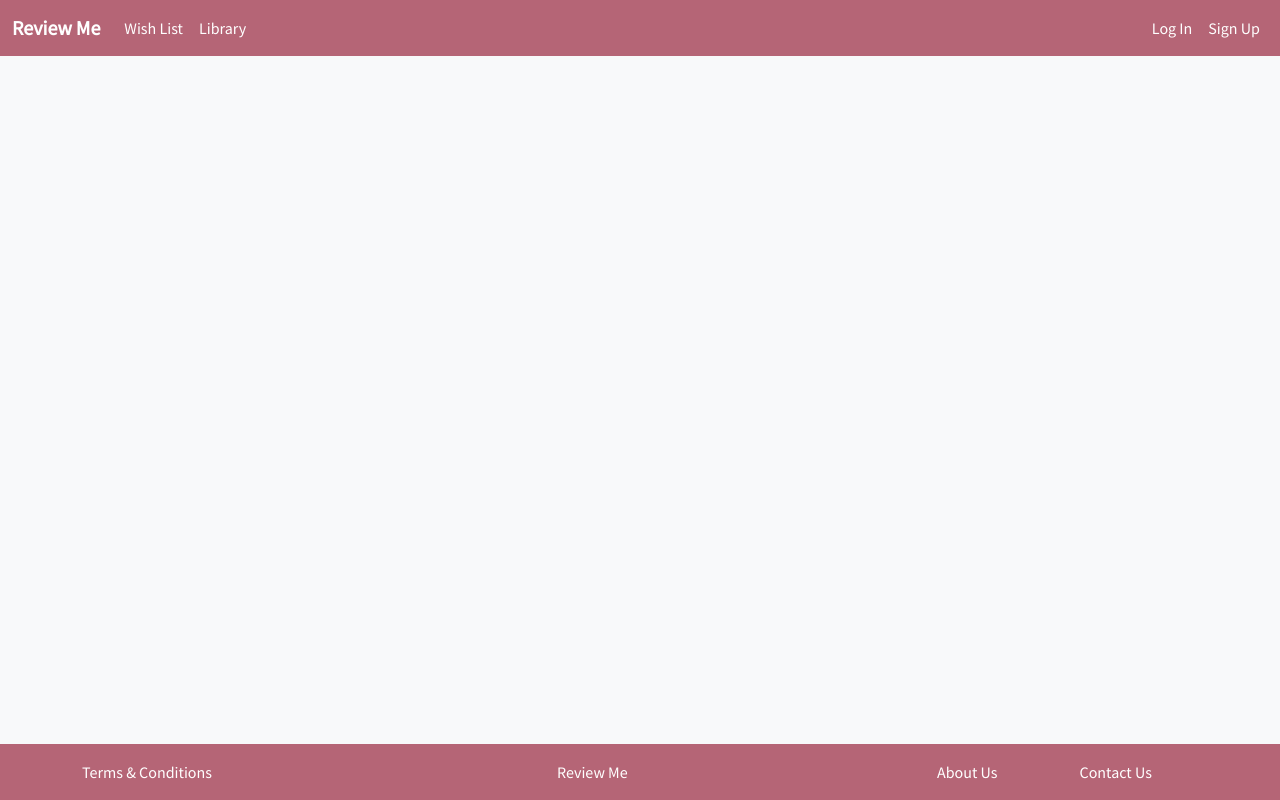
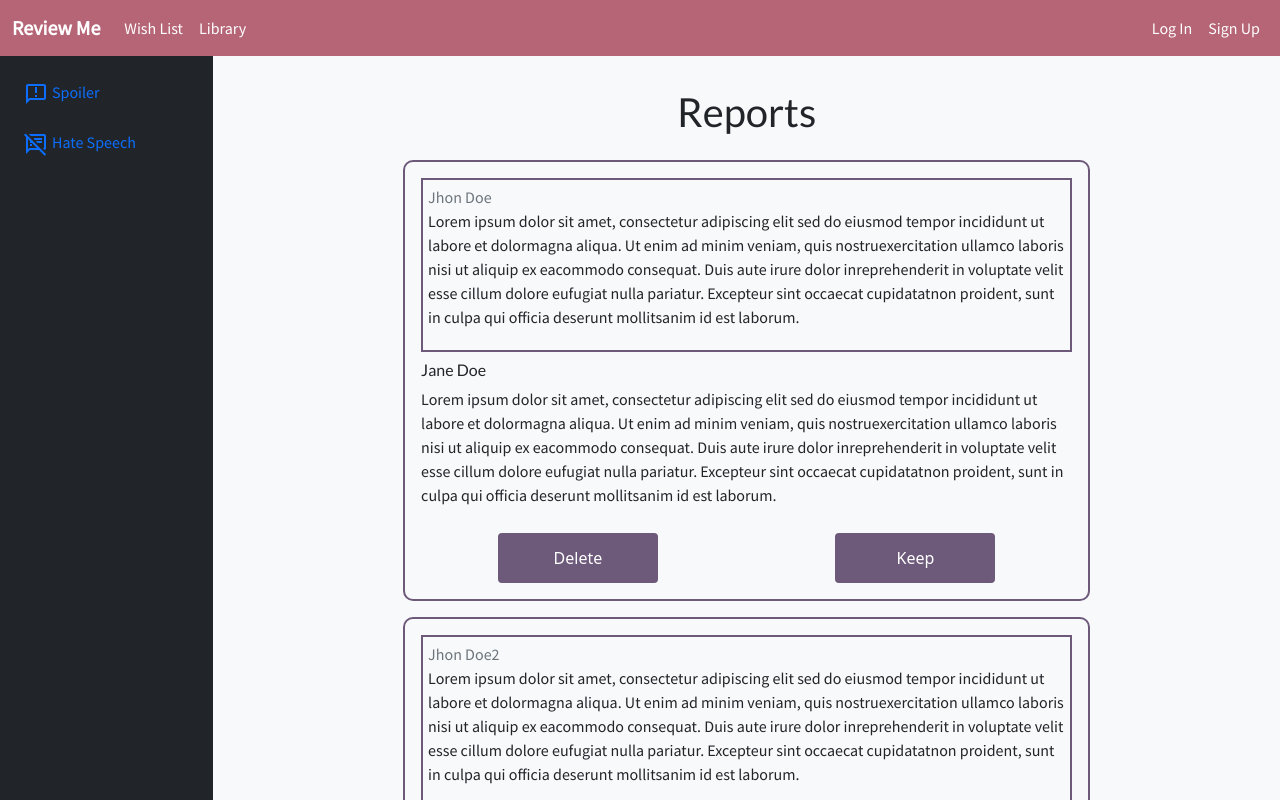
Before and after one commit to hyunjiLeeTech/ReviewMe, a React (Create React App) app in the folder frontend/: page /report-admin in a window 1280 px wide. Shown: the top 800 px of the page. Built offline with nearby package versions, Linux system fonts and the light colour scheme.

Commit message:
RVM 29 - Create Admin Page (#28)
* RVM-29 Create Report Manager Page

* RVM-29 Add card

* RVM-29 Add styling

```diff
--- a/frontend/package.json
+++ b/frontend/package.json
@@ -3,10 +3,12 @@
   "version": "0.1.0",
   "private": true,
   "dependencies": {
+    "@material-ui/icons": "^4.11.2",
     "@testing-library/jest-dom": "^5.11.4",
     "@testing-library/react": "^11.1.0",
     "@testing-library/user-event": "^12.1.10",
     "bootstrap": "^5.0.1",
+    "bootstrap-icons": "^1.5.0",
     "emailjs-com": "^3.0.2",
     "react": "^17.0.2",
     "react-dom": "^17.0.2",
--- a/frontend/src/App.js
+++ b/frontend/src/App.js
@@ -14,6 +14,8 @@ import Report from "./components/Report/Report";
 import BookDetails from "./components/BookDetails/BookDetails";
 import BookShelf from "./components/BookShelf/BookShelf";
 import TermCondition from "./components/TermCondition/TermCondition";
+
+import ReportManager from "./components/ReportManager/ReportManager";
 
 function App() {
   return (
@@ -51,6 +53,9 @@ function App() {
           <Route exact path="/wish-list">
             <BookShelf title="Wish List" />
           </Route>
+          <Route exact path="/report-admin">
+            <ReportManager />
+          </Route>
           <Route path="/terms">
             <TermCondition />
           </Route>
--- /dev/null
+++ b/frontend/src/components/ReportManager/ReportComment.js
@@ -0,0 +1,39 @@
+import React from "react";
+
+const ReportComment = (props) => {
+  const { reporterName, reporterComment, reviewerName, reviewerComment } =
+    props;
+  return (
+    <div>
+      <div className="comments-box p-3 mt-3">
+        <div className="reporter-comment">
+          <div className="d-flex justify-content-between align-items-center">
+            {" "}
+            <span className="text-muted">{reporterName}</span>{" "}
+          </div>
+          <div className="d-flex justify-content-between align-items-center">
+            <p>{reporterComment}</p>
+          </div>
+        </div>
+        <div className="mt-2">
+          <h6>{reviewerName}</h6>
+          <p>{reviewerComment}</p>
+        </div>
+        <div className="row text-center">
+          <div className="col">
+            <button className="btn mx-4" type="button">
+              Delete
+            </button>
+          </div>
+          <div className="col">
+            <button className="btn mx-4" type="button">
+              Keep
+            </button>
+          </div>
+        </div>
+      </div>
+    </div>
+  );
+};
+
+export default ReportComment;
--- /dev/null
+++ b/frontend/src/components/ReportManager/ReportManager.css
@@ -0,0 +1,18 @@
+#side-navigation {
+  background-color: #b56576;
+}
+
+.reporter-comment {
+  border: 2px solid;
+  border-color: #6d597a;
+  padding: 5px;
+}
+.cards {
+  border: none;
+}
+
+.comments-box {
+  border: 2px solid;
+  border-color: #6d597a;
+  border-radius: 10px;
+}
--- /dev/null
+++ b/frontend/src/components/ReportManager/ReportManager.js
@@ -0,0 +1,106 @@
+import React from "react";
+import AnnouncementOutlinedIcon from "@material-ui/icons/AnnouncementOutlined";
+import SpeakerNotesOffOutlinedIcon from "@material-ui/icons/SpeakerNotesOffOutlined";
+
+import "./ReportManager.css";
+import ReportComment from "./ReportComment";
+
+const ReportManager = (props) => {
+  const commentList = [
+    {
+      reporterName: "Jhon Doe",
+      reporterComment: "This book sucks",
+      reviewerName: "Jane Doe",
+      reviewerComment: "Thi contains something bad",
+      type: "hate speech",
+    },
+    {
+      reporterName: "Jhon Doe",
+      reporterComment:
+        "Lorem ipsum dolor sit amet, consectetur adipiscing elit sed do eiusmod tempor incididunt ut labore et dolormagna aliqua. Ut enim ad minim veniam, quis nostruexercitation ullamco laboris nisi ut aliquip ex eacommodo consequat. Duis aute irure dolor inreprehenderit in voluptate velit esse cillum dolore eufugiat nulla pariatur. Excepteur sint occaecat cupidatatnon proident, sunt in culpa qui officia deserunt mollitsanim id est laborum.",
+      reviewerName: "Jane Doe",
+      reviewerComment:
+        "Lorem ipsum dolor sit amet, consectetur adipiscing elit sed do eiusmod tempor incididunt ut labore et dolormagna aliqua. Ut enim ad minim veniam, quis nostruexercitation ullamco laboris nisi ut aliquip ex eacommodo consequat. Duis aute irure dolor inreprehenderit in voluptate velit esse cillum dolore eufugiat nulla pariatur. Excepteur sint occaecat cupidatatnon proident, sunt in culpa qui officia deserunt mollitsanim id est laborum.",
+      type: "spoiler",
+    },
+    {
+      reporterName: "Jhon Doe2",
+      reporterComment:
+        "Lorem ipsum dolor sit amet, consectetur adipiscing elit sed do eiusmod tempor incididunt ut labore et dolormagna aliqua. Ut enim ad minim veniam, quis nostruexercitation ullamco laboris nisi ut aliquip ex eacommodo consequat. Duis aute irure dolor inreprehenderit in voluptate velit esse cillum dolore eufugiat nulla pariatur. Excepteur sint occaecat cupidatatnon proident, sunt in culpa qui officia deserunt mollitsanim id est laborum.",
+      reviewerName: "Jane Doe3",
+      reviewerComment:
+        "Lorem ipsum dolor sit amet, consectetur adipiscing elit sed do eiusmod tempor incididunt ut labore et dolormagna aliqua. Ut enim ad minim veniam, quis nostruexercitation ullamco laboris nisi ut aliquip ex eacommodo consequat. Duis aute irure dolor inreprehenderit in voluptate velit esse cillum dolore eufugiat nulla pariatur. Excepteur sint occaecat cupidatatnon proident, sunt in culpa qui officia deserunt mollitsanim id est laborum.",
+      type: "spoiler",
+    },
+  ];
+  return (
+    <div className="container-fluid">
+      <div className="row flex-nowrap">
+        <div
+          id="side-navigation"
+          className="col-auto col-md-3 col-xl-2 px-sm-2 px-0 bg-dark"
+        >
+          <div className="d-flex flex-column align-items-center align-items-sm-start px-3 pt-2 text-white min-vh-100">
+            <ul
+              className="nav nav-pills flex-column mb-sm-auto mb-0 align-items-center align-items-sm-start"
+              id="menu"
+            >
+              <li className="nav-item mt-2">
+                <a href="#spoiler" className="nav-link align-middle px-0">
+                  <AnnouncementOutlinedIcon />
+                  <span className="ms-1 d-none d-sm-inline">Spoiler</span>
+                </a>
+              </li>
+              <li className="nav-item mt-2">
+                <a href="#hateSpeech" className="nav-link px-0 align-middle">
+                  <SpeakerNotesOffOutlinedIcon />
+                  <span className="ms-1 d-none d-sm-inline">Hate Speech</span>
+                </a>
+              </li>
+            </ul>
+            <hr />
+          </div>
+        </div>
+        <div className="col py-3">
+          <h1 className="text-center mt-3">Reports</h1>
+          <div className="row d-flex justify-content-center">
+            <div className="col-md-8">
+              <div id="spoiler" className="cards">
+                {commentList
+                  .filter((item) => {
+                    return item.type === "spoiler";
+                  })
+                  .map((data, index) => (
+                    <ReportComment
+                      key={index.toString()}
+                      reporterName={data.reporterName}
+                      reporterComment={data.reporterComment}
+                      reviewerName={data.reviewerName}
+                      reviewerComment={data.reporterComment}
+                    />
+                  ))}
+              </div>
+              <div id="hateSpeech" className="cards">
+                {commentList
+                  .filter((item) => {
+                    return item.type === "hate speech";
+                  })
+                  .map((data, index) => (
+                    <ReportComment
+                      key={index.toString()}
+                      reporterName={data.reporterName}
+                      reporterComment={data.reporterComment}
+                      reviewerName={data.reviewerName}
+                      reviewerComment={data.reporterComment}
+                    />
+                  ))}
+              </div>
+            </div>
+          </div>
+        </div>
+      </div>
+    </div>
+  );
+};
+
+export default ReportManager;
```
Also changed, not shown: 2 other files (tests, documents, lock files or other folders).
